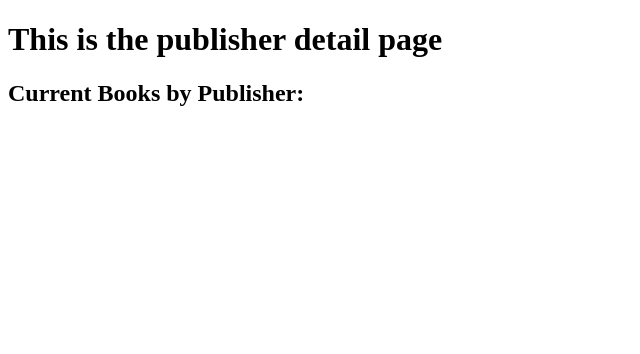
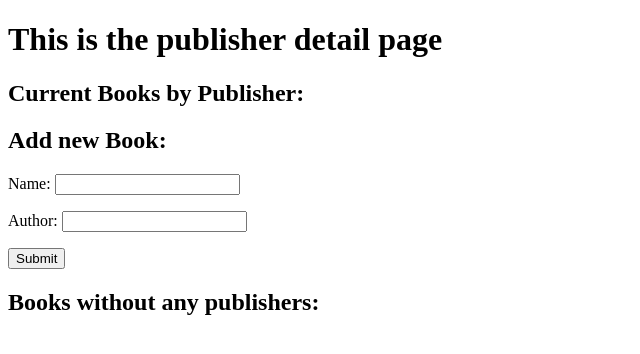
Before and after one commit to purvitrivedi/django-library-app, a Django app: template books/templates/books/publisher_detail.html in a window 1280 px wide. Shown: the part 70-424 px from the top of the page, without its empty margins (0-640 px from the left). Run offline with Django 5.2, Linux system fonts and the light colour scheme; the template is opened without the code that fills it: values that come from a table or form of the project are taken from there, others are empty.

Commit message:
Finish Publisher func

```diff
--- a/books/templates/books/publisher_detail.html
+++ b/books/templates/books/publisher_detail.html
@@ -13,4 +13,23 @@
   </li>
   {% endfor %}
 </ul>
+
+<h2>Add new Book:</h2>
+
+<form action="{% url 'add-book-to-publisher' publisher.id %}" method="post">
+  {% csrf_token %} {{book_form.as_p}}
+  <button type="submit">Submit</button>
+</form>
+
+<h2>Books without any publishers:</h2>
+<ul>
+  {% for book in books_without_publisher %}
+  <li>{{book.name}} by {{book.author}}</li>
+  <form action="{% url 'associate-book' publisher.id book.id %}" method="post">
+    {% csrf_token %}
+    <button type="submit">Add to Publisher</button>
+  </form>
+  {% endfor %}
+</ul>
+
 {% endblock %}
--- a/books/urls.py
+++ b/books/urls.py
@@ -11,4 +11,7 @@ urlpatterns = [
     path('books/<int:pk>/delete/', views.BookDelete.as_view(), name="book-delete"),
     path('publishers/', views.PublisherList.as_view(), name="publisher-list"),
     path('publishers/<int:pk>/', views.PublisherDetail.as_view(), name="publisher-detail"),
+    path('publishers/<int:pk>/add-book-to-publisher/', views.add_book_to_publisher, name="add-book-to-publisher"),
+    path('publishers/<int:publisher_id>/associate-book/<int:book_id>', views.associate_book, name="associate-book")
+
 ]
```
Also changed, not shown: books/views.py (+17 -0 lines).
